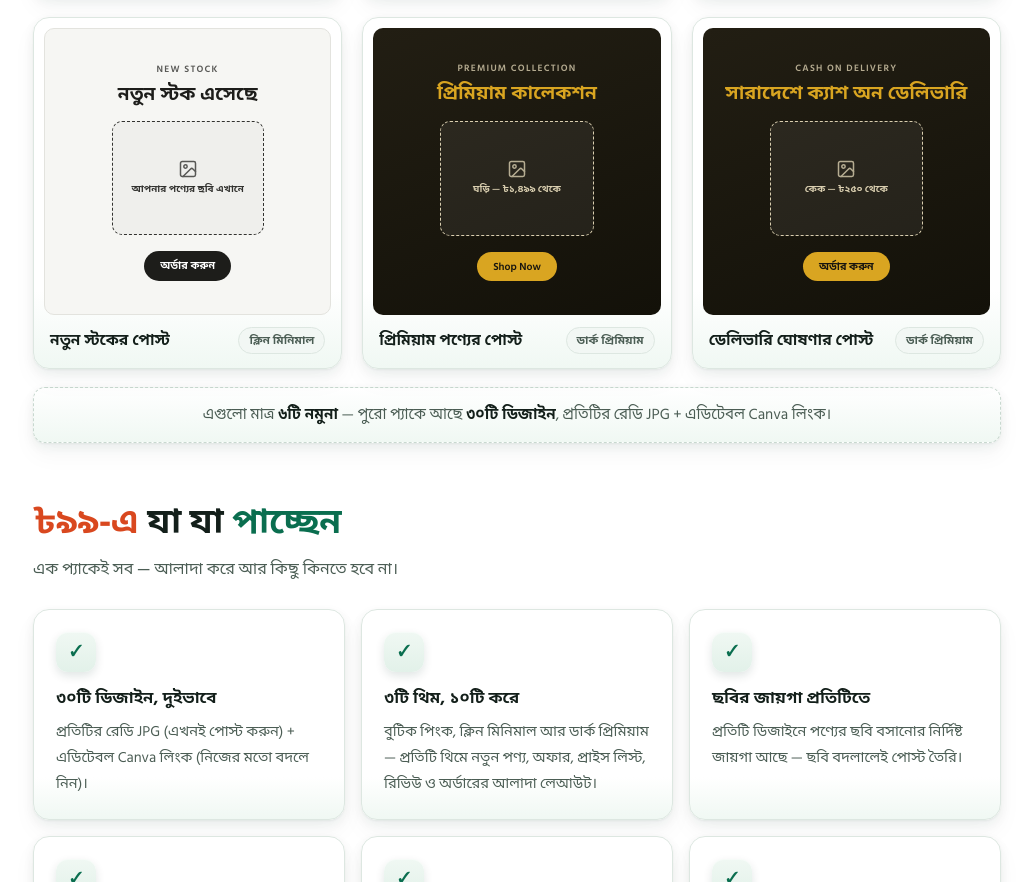
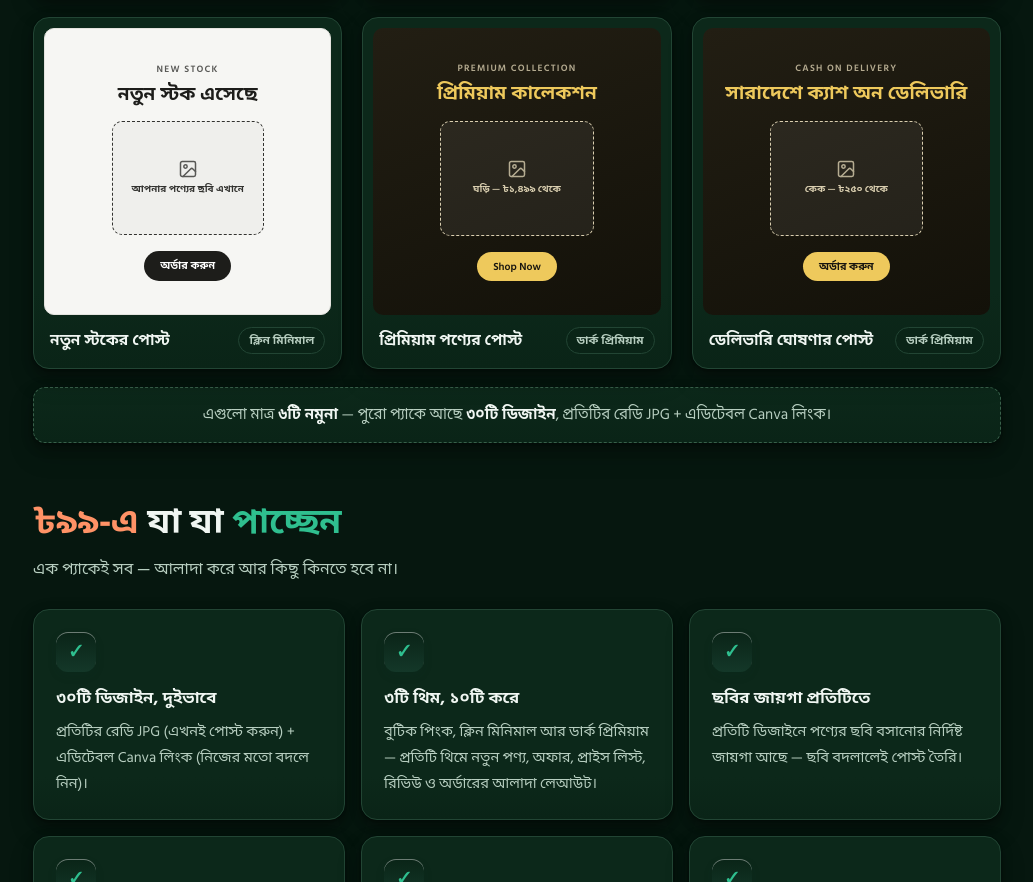
Before and after one commit to digikitsbd/digikitsbd.github.io, a plain HTML site: page index.html in a window 1280 px wide. Shown: the part 1795-2677 px from the top of the page, without its empty margins (123-1156 px from the left). Drawn offline with Linux system fonts and the light colour scheme.

Commit message:
Add files via upload

```diff
--- a/index.html
+++ b/index.html
@@ -3,7 +3,7 @@
   <head>
     <meta charset="utf-8" />
     <meta name="viewport" content="width=device-width, initial-scale=1, viewport-fit=cover" />
-    <meta name="color-scheme" content="light dark" />
+    <meta name="color-scheme" content="dark" />
     <script>
       // Refresh/reload should always open the page from the top,
       // not restore the previous scroll position.
@@ -129,75 +129,40 @@
       button, [role="button"], select, summary, input:not([type="checkbox"], [type="radio"]) { min-height: 2.25rem; }
 
       :root {
-        --bg: #ffffff;
-        --bg-soft: #f2f7f4;
-        --bg-softer: #e9f2ec;
-        --bg-band: #0a3527;
-        --bg-band-2: #0d4534;
-        --ink: #131f1a;
-        --ink-soft: #4b5d54;
-        --ink-faint: #71837a;
-        --line: #dde7e1;
-        --line-strong: #c8d8cf;
-        --brand: #0a6e4f;
-        --brand-dark: #07573e;
-        --brand-deep: #06402d;
-        --brand-soft: #e2f1e9;
-        --brand-tint: #f0f8f3;
-        --accent: #d9481f;
-        --accent-strong: #b2340d;
-        --accent-soft: #fdf0ea;
-        --gold: #b8860b;
-        --gold-bright: #d9a521;
-        --price-now: #05573d;
-        --price-was: #38503f;
-        --card: #ffffff;
-        --shadow-sm: 0 1px 2px rgba(10, 53, 39, .05), 0 4px 12px rgba(10, 53, 39, .06), 0 12px 24px rgba(10, 53, 39, .04);
-        --shadow: 0 2px 4px rgba(10, 53, 39, .05), 0 10px 20px rgba(10, 53, 39, .07), 0 20px 38px rgba(10, 53, 39, .08);
-        --shadow-lg: 0 4px 8px rgba(10, 53, 39, .06), 0 16px 32px rgba(10, 53, 39, .10), 0 32px 56px rgba(10, 53, 39, .10);
-        --shadow-lift: 0 3px 6px rgba(10, 53, 39, .06), 0 14px 28px rgba(10, 53, 39, .10), 0 26px 48px rgba(10, 53, 39, .09);
-        --gold-line: rgba(217, 165, 33, .55);
+        color-scheme: dark;
+        --bg: #06170f;
+        --bg-soft: #0a2417;
+        --bg-softer: #10301f;
+        --bg-band: #04150d;
+        --bg-band-2: #0a2c1f;
+        --ink: #f0f6f2;
+        --ink-soft: #b7cec0;
+        --ink-faint: #8ba496;
+        --line: #224534;
+        --line-strong: #38604a;
+        --brand: #2fbf8f;
+        --brand-dark: #8adbbd;
+        --brand-deep: #a9e8cf;
+        --brand-soft: #143829;
+        --brand-tint: #0a2417;
+        --accent: #ff9266;
+        --accent-strong: #ffab85;
+        --accent-soft: #38221a;
+        --gold: #d9a521;
+        --gold-bright: #eec95c;
+        --price-now: #ffd166;
+        --price-was: #d7e6dc;
+        --card: #0c281a;
+        --shadow-sm: 0 1px 2px rgba(0,0,0,.28), 0 4px 12px rgba(0,0,0,.30), 0 12px 24px rgba(0,0,0,.22);
+        --shadow: 0 2px 4px rgba(0,0,0,.30), 0 10px 20px rgba(0,0,0,.36), 0 20px 38px rgba(0,0,0,.32);
+        --shadow-lg: 0 4px 8px rgba(0,0,0,.34), 0 16px 32px rgba(0,0,0,.44), 0 32px 56px rgba(0,0,0,.40);
+        --shadow-lift: 0 3px 6px rgba(0,0,0,.34), 0 14px 28px rgba(0,0,0,.44), 0 26px 48px rgba(0,0,0,.38);
+        --gold-line: rgba(238, 201, 92, .55);
         --pink-bg: #fce7ef;
         --pink-mid: #f6c3d5;
         --pink-ink: #7d1a44;
         --pink-deep: #cf2e6b;
         --radius: 16px;
-      }
-      @media (prefers-color-scheme: dark) {
-        :root {
-          --bg: #0d1512;
-          --bg-soft: #14211b;
-          --bg-softer: #1a2b22;
-          --bg-band: #071f16;
-          --bg-band-2: #0a2c1f;
-          --ink: #edf4f0;
-          --ink-soft: #a7bcb1;
-          --ink-faint: #84998d;
-          --line: #263a31;
-          --line-strong: #355144;
-          --brand: #34b98c;
-          --brand-dark: #8adbbd;
-          --brand-deep: #b5ecd6;
-          --brand-soft: #173327;
-          --brand-tint: #12241c;
-          --accent: #ff9266;
-          --accent-strong: #ffab85;
-          --accent-soft: #38221a;
-          --gold: #d9a521;
-          --gold-bright: #eec95c;
-          --price-now: #4ade80;
-          --price-was: #c9ddd1;
-          --card: #14211b;
-          --shadow-sm: 0 1px 2px rgba(0,0,0,.22), 0 4px 12px rgba(0,0,0,.24), 0 12px 24px rgba(0,0,0,.18);
-          --shadow: 0 2px 4px rgba(0,0,0,.24), 0 10px 20px rgba(0,0,0,.30), 0 20px 38px rgba(0,0,0,.28);
-          --shadow-lg: 0 4px 8px rgba(0,0,0,.28), 0 16px 32px rgba(0,0,0,.38), 0 32px 56px rgba(0,0,0,.36);
-          --shadow-lift: 0 3px 6px rgba(0,0,0,.28), 0 14px 28px rgba(0,0,0,.38), 0 26px 48px rgba(0,0,0,.34);
-          --gold-line: rgba(238, 201, 92, .55);
-          --pink-bg: #3a1e2c;
-          --pink-mid: #5c3049;
-          --pink-ink: #f7c9da;
-          --pink-deep: #ec74a2;
-        }
       }
 
       * { box-sizing: border-box; }
@@ -229,18 +194,14 @@
       }
       .btn:active { transform: translateY(1px); }
       .btn-primary {
-        background: linear-gradient(180deg, #0d8a5f 0%, var(--brand) 48%, var(--brand-dark) 100%);
+        background: linear-gradient(180deg, #0d8a5f 0%, #0a6e4f 48%, #07573e 100%);
         color: #fff;
         box-shadow: inset 0 1px 0 rgba(255,255,255,.28), inset 0 -2px 0 rgba(0,0,0,.14), 0 2px 6px rgba(10,110,79,.22), 0 12px 26px rgba(10,110,79,.28);
       }
       .btn-primary:hover {
-        background: linear-gradient(180deg, #0e9670 0%, var(--brand) 45%, var(--brand-dark) 100%);
+        background: linear-gradient(180deg, #0e9670 0%, #0a6e4f 45%, #07573e 100%);
         transform: translateY(-2px);
         box-shadow: inset 0 1px 0 rgba(255,255,255,.30), inset 0 -2px 0 rgba(0,0,0,.14), 0 4px 8px rgba(10,110,79,.22), 0 18px 34px rgba(10,110,79,.32);
-      }
-      @media (prefers-color-scheme: dark) {
-        .btn-primary { background: linear-gradient(180deg, #5cc79d 0%, var(--brand) 48%, #249e74 100%); color: #07130d; }
-        .btn-primary:hover { background: linear-gradient(180deg, #6fd3ab 0%, var(--brand) 45%, #249e74 100%); color: #07130d; }
       }
       .btn-ghost {
         background: linear-gradient(180deg, var(--card) 0%, var(--bg-soft) 100%); color: var(--ink); border-color: var(--line-strong);
@@ -261,12 +222,11 @@
       .hero-tag {
         display: inline-flex; align-items: center; gap: 9px;
         font-size: 1.08rem; font-weight: 700; color: #ffffff;
-        background: linear-gradient(180deg, #0d8a5f 0%, var(--brand) 50%, var(--brand-dark) 100%);
-        border: 1.5px solid var(--brand-dark);
+        background: linear-gradient(180deg, #0d8a5f 0%, #0a6e4f 50%, #07573e 100%);
+        border: 1.5px solid #07573e;
         padding: 9px 18px 9px 14px; border-radius: 999px; margin-bottom: 20px;
         box-shadow: inset 0 1px 0 rgba(255,255,255,.28), inset 0 -2px 0 rgba(0,0,0,.12), 0 2px 6px rgba(10,110,79,.20), 0 12px 24px rgba(10,110,79,.26); letter-spacing: .01em;
       }
-      @media (prefers-color-scheme: dark) { .hero-tag { color: #07130d; background: linear-gradient(120deg, #34b98c, #8adbbd); border-color: #34b98c; } }
       .hero-tag .dot { width: 9px; height: 9px; border-radius: 50%; background: #ffd166; flex: 0 0 auto; box-shadow: 0 0 0 3px rgba(255,255,255,.25); }
       .hero h1 { font-size: clamp(2.35rem, 5.6vw, 3.65rem); font-weight: 800; line-height: 1.22; color: var(--ink); }
       .hero h1 .hl { color: var(--brand); white-space: nowrap; }
@@ -278,12 +238,10 @@
       .hero-points li { display: flex; gap: 11px; align-items: flex-start; font-weight: 600; font-size: 1.09rem; line-height: 1.55; color: var(--ink); }
       .hero-points .tick {
         flex: 0 0 auto; width: 22px; height: 22px; border-radius: 50%; margin-top: 3px;
-        background: linear-gradient(180deg, #0d8a5f, var(--brand-dark)); color: #fff; font-size: .78rem; font-weight: 700;
+        background: linear-gradient(180deg, #0d8a5f, #07573e); color: #fff; font-size: .78rem; font-weight: 700;
         display: flex; align-items: center; justify-content: center;
         box-shadow: inset 0 1px 0 rgba(255,255,255,.30), 0 3px 8px rgba(10,110,79,.30), 0 0 0 2px rgba(217,165,33,.22);
       }
-      @media (prefers-color-scheme: dark) { .hero-points .tick { color: #fff; } }
-
       .price-card {
         margin-top: 28px; background: linear-gradient(160deg, var(--card) 52%, var(--brand-tint));
         border: 1.5px solid var(--line-strong);
@@ -303,12 +261,11 @@
       .hero-copy-btn {
         font-family: inherit; font-size: .9rem; font-weight: 700; line-height: 1.3;
         padding: 7px 16px; border-radius: 999px; cursor: pointer; min-height: 36px;
-        background: linear-gradient(180deg, #0d8a5f, var(--brand-dark)); color: #fff; border: 1.5px solid var(--brand-dark);
+        background: linear-gradient(180deg, #0d8a5f, #07573e); color: #fff; border: 1.5px solid #07573e;
         box-shadow: inset 0 1px 0 rgba(255,255,255,.28), 0 4px 10px rgba(10,110,79,.24);
         transition: background .15s ease, transform .15s ease, box-shadow .15s ease; white-space: nowrap;
       }
-      .hero-copy-btn:hover { background: linear-gradient(180deg, #0e9670, var(--brand-dark)); transform: translateY(-1px); box-shadow: inset 0 1px 0 rgba(255,255,255,.30), 0 7px 14px rgba(10,110,79,.28); }
-      @media (prefers-color-scheme: dark) { .hero-copy-btn { color: #fff; } .hero-copy-btn:hover { color: #fff; } }
+      .hero-copy-btn:hover { background: linear-gradient(180deg, #0e9670, #07573e); transform: translateY(-1px); box-shadow: inset 0 1px 0 rgba(255,255,255,.30), 0 7px 14px rgba(10,110,79,.28); }
       .hero-copy-ok { display: none; font-size: .92rem; font-weight: 700; color: var(--brand); }
 
       /* Hero visual */
@@ -356,7 +313,6 @@
       .theme-pink { background: linear-gradient(160deg, var(--pink-bg), var(--pink-mid)); color: var(--pink-ink); }
       .theme-pink .mock-chip { background: var(--pink-deep); color: #fff; }
       .theme-minimal { background: #f6f6f3; color: #1d1d1a; border: 1px solid #e3e3de; }
-      @media (prefers-color-scheme: dark) { .theme-minimal { background: #ededeb; } }
       .theme-minimal .mock-chip { background: #1d1d1a; color: #fff; }
       .theme-dark { background: linear-gradient(160deg, #221e13, #131109); color: #efe3c2; }
       .theme-dark .mock-title { color: var(--gold-bright); }
@@ -379,7 +335,6 @@
         display: flex; align-items: center; justify-content: center; color: var(--brand);
       }
       .trust-item strong { display: block; font-weight: 700; font-size: 1.08rem; line-height: 1.35; color: var(--brand-deep); }
-      @media (prefers-color-scheme: dark) { .trust-item strong { color: var(--brand-deep); } }
       .trust-item span { font-size: .96rem; color: var(--ink-soft); line-height: 1.5; display: block; font-weight: 500; }
 
       /* ---------- Sections ---------- */
@@ -401,9 +356,7 @@
         min-height: 42px; transition: border-color .15s ease, color .15s ease, background .15s ease, transform .15s ease, box-shadow .15s ease;
       }
       .filter-btn:hover { border-color: var(--brand); color: var(--brand); transform: translateY(-1px); box-shadow: var(--shadow-lift); }
-      .filter-btn[aria-pressed="true"] { background: linear-gradient(180deg, #0d8a5f, var(--brand-dark)); border-color: var(--brand-dark); color: #fff; box-shadow: inset 0 1px 0 rgba(255,255,255,.28), 0 8px 18px rgba(10,110,79,.26); }
-      @media (prefers-color-scheme: dark) { .filter-btn[aria-pressed="true"] { color: #fff; } }
-
+      .filter-btn[aria-pressed="true"] { background: linear-gradient(180deg, #0d8a5f, #07573e); border-color: #07573e; color: #fff; box-shadow: inset 0 1px 0 rgba(255,255,255,.28), 0 8px 18px rgba(10,110,79,.26); }
       .preview-grid { display: grid; grid-template-columns: repeat(3, 1fr); gap: 20px; }
       .preview-card {
         display: flex; flex-direction: column; gap: 0;
@@ -478,12 +431,11 @@
       }
       .step:hover { transform: translateY(-3px); box-shadow: var(--shadow-lift); border-color: var(--gold-line); }
       .step .step-no {
-        width: 38px; height: 38px; border-radius: 50%; background: linear-gradient(180deg, #0d8a5f, var(--brand-dark)); color: #fff;
+        width: 38px; height: 38px; border-radius: 50%; background: linear-gradient(180deg, #0d8a5f, #07573e); color: #fff;
         font-weight: 700; font-size: 1.05rem; display: flex; align-items: center; justify-content: center;
         margin-bottom: 13px; font-family: "Archivo", sans-serif;
         box-shadow: inset 0 1px 0 rgba(255,255,255,.30), 0 6px 14px rgba(10,110,79,.25), 0 0 0 3px rgba(217,165,33,.20);
       }
-      @media (prefers-color-scheme: dark) { .step .step-no { color: #fff; } }
       .step strong { display: block; font-weight: 700; font-size: 1.12rem; margin-bottom: 5px; color: var(--brand-deep); }
       .step p { color: var(--ink-soft); font-size: 1rem; line-height: 1.6; }
 
@@ -507,11 +459,10 @@
       .sum-row .strike { display: inline-block; text-decoration: line-through; text-decoration-thickness: 2.5px; text-decoration-color: currentColor; margin-right: 16px; padding: 0 2px; color: var(--price-was); font-weight: 700; font-size: 1.5rem; line-height: 1.2; vertical-align: baseline; }
       .sum-total { font-size: 1.55rem; font-weight: 800; color: var(--price-now); }
       .launch-pill {
-        margin-top: 16px; background: linear-gradient(180deg, var(--accent-soft), #fbe3d6); color: var(--accent-strong);
+        margin-top: 16px; background: linear-gradient(180deg, #452a1e, var(--accent-soft)); color: var(--accent-strong);
         border-radius: 10px; padding: 12px 14px; font-weight: 700; font-size: .98rem; line-height: 1.5;
         box-shadow: inset 0 1px 0 rgba(255,255,255,.5), 0 4px 10px rgba(179, 52, 13, .10);
       }
-      @media (prefers-color-scheme: dark) { .launch-pill { background: linear-gradient(180deg, #452a1e, var(--accent-soft)); } }
       .pay-methods { display: flex; gap: 10px; margin-top: 14px; }
       .pay-badge {
         flex: 1; text-align: center; border: 1.5px solid var(--line); border-radius: 10px;
@@ -530,9 +481,8 @@
         padding: 3px 8px; display: inline-flex; align-items: center; flex: 0 0 auto;
       }
       .radio-logo img { height: 21px; width: auto; display: block; }
-      .pay-bkash { color: #c40e54; }
-      .pay-nagad { color: #dd4f16; }
-      @media (prefers-color-scheme: dark) { .pay-bkash { color: #ff7dab; } .pay-nagad { color: #ffa07a; } }
+      .pay-bkash { color: #ff7dab; }
+      .pay-nagad { color: #ffa07a; }
       .pay-number {
         margin-top: 14px; background: linear-gradient(180deg, var(--card), var(--brand-tint)); border: 1.5px solid var(--brand);
         border-radius: 12px; padding: 16px 14px 14px; text-align: center;
@@ -547,12 +497,11 @@
       .pay-copy-btn {
         margin-top: 10px; font-family: inherit; font-size: .92rem; font-weight: 700;
         padding: 8px 18px; border-radius: 999px; cursor: pointer; min-height: 38px;
-        background: linear-gradient(180deg, #0d8a5f, var(--brand-dark)); color: #fff; border: 1.5px solid var(--brand-dark);
+        background: linear-gradient(180deg, #0d8a5f, #07573e); color: #fff; border: 1.5px solid #07573e;
         box-shadow: inset 0 1px 0 rgba(255,255,255,.28), 0 4px 10px rgba(10,110,79,.24);
         transition: background .15s ease, transform .15s ease, box-shadow .15s ease;
       }
-      .pay-copy-btn:hover { background: linear-gradient(180deg, #0e9670, var(--brand-dark)); transform: translateY(-1px); box-shadow: inset 0 1px 0 rgba(255,255,255,.30), 0 7px 14px rgba(10,110,79,.28); }
-      @media (prefers-color-scheme: dark) { .pay-copy-btn { color: #fff; } .pay-copy-btn:hover { color: #fff; } }
+      .pay-copy-btn:hover { background: linear-gradient(180deg, #0e9670, #07573e); transform: translateY(-1px); box-shadow: inset 0 1px 0 rgba(255,255,255,.30), 0 7px 14px rgba(10,110,79,.28); }
       .pay-copy-ok { display: none; margin-top: 8px; font-size: .9rem; font-weight: 700; color: var(--brand); }
       .sum-safe { margin-top: 14px; font-size: .88rem; color: var(--ink-faint); display: flex; gap: 7px; align-items: flex-start; }
       .sum-safe svg { flex: 0 0 auto; margin-top: 2px; }
@@ -586,8 +535,7 @@
       }
       .radio-card input { width: 18px; height: 18px; accent-color: var(--brand); flex: 0 0 auto; }
       .radio-card:has(input:checked) { border-color: var(--brand); background: linear-gradient(180deg, var(--brand-tint), var(--brand-soft)); box-shadow: inset 0 0 0 1px var(--brand), var(--shadow-sm); }
-      .form-error { color: #c92a2a; font-weight: 600; display: none; background: #fdf0f0; border-radius: 8px; padding: 10px 14px; }
-      @media (prefers-color-scheme: dark) { .form-error { color: #ff9c9c; background: #382020; } }
+      .form-error { color: #ff9c9c; font-weight: 600; display: none; background: #382020; border-radius: 8px; padding: 10px 14px; }
 
       .order-result {
         display: none; margin-top: 20px; border: 1.5px solid var(--brand);
@@ -595,8 +543,7 @@
         box-shadow: inset 0 3px 0 var(--gold-line), var(--shadow);
       }
       .order-result h3 { font-size: 1.1rem; margin-bottom: 8px; color: var(--brand-dark); display: flex; align-items: center; gap: 9px; }
-      .order-result h3 .ok-ico { width: 28px; height: 28px; border-radius: 50%; background: linear-gradient(180deg, #0d8a5f, var(--brand-dark)); color: #fff; display: inline-flex; align-items: center; justify-content: center; font-size: .85rem; flex: 0 0 auto; box-shadow: inset 0 1px 0 rgba(255,255,255,.30), 0 4px 10px rgba(10,110,79,.28), 0 0 0 2px rgba(217,165,33,.22); }
-      @media (prefers-color-scheme: dark) { .order-result h3 .ok-ico { color: #fff; } }
+      .order-result h3 .ok-ico { width: 28px; height: 28px; border-radius: 50%; background: linear-gradient(180deg, #0d8a5f, #07573e); color: #fff; display: inline-flex; align-items: center; justify-content: center; font-size: .85rem; flex: 0 0 auto; box-shadow: inset 0 1px 0 rgba(255,255,255,.30), 0 4px 10px rgba(10,110,79,.28), 0 0 0 2px rgba(217,165,33,.22); }
       .order-result p { color: var(--ink-soft); font-size: .97rem; }
       .order-result pre {
         white-space: pre-wrap; word-break: break-word; font-family: inherit; font-size: .98rem; line-height: 1.6;
@@ -612,13 +559,12 @@
       .btn-messenger svg { flex: 0 0 auto; }
       .result-actions .btn-messenger { flex: 1 1 100%; min-height: 60px; padding: 14px 24px; font-size: 1.14rem; }
       .btn-share {
-        background: linear-gradient(180deg, #0d8a5f 0%, var(--brand) 48%, var(--brand-dark) 100%); color: #fff;
+        background: linear-gradient(180deg, #0d8a5f 0%, #0a6e4f 48%, #07573e 100%); color: #fff;
         box-shadow: inset 0 1px 0 rgba(255,255,255,.28), inset 0 -2px 0 rgba(0,0,0,.14), 0 2px 6px rgba(10,110,79,.22), 0 12px 24px rgba(10,110,79,.26);
         flex: 1 1 100%; min-height: 54px; padding: 12px 24px; font-size: 1.05rem;
       }
-      .btn-share:hover { background: linear-gradient(180deg, #0e9670 0%, var(--brand) 45%, var(--brand-dark) 100%); color: #fff; transform: translateY(-2px); box-shadow: inset 0 1px 0 rgba(255,255,255,.30), inset 0 -2px 0 rgba(0,0,0,.14), 0 4px 8px rgba(10,110,79,.22), 0 18px 32px rgba(10,110,79,.30); }
+      .btn-share:hover { background: linear-gradient(180deg, #0e9670 0%, #0a6e4f 45%, #07573e 100%); color: #fff; transform: translateY(-2px); box-shadow: inset 0 1px 0 rgba(255,255,255,.30), inset 0 -2px 0 rgba(0,0,0,.14), 0 4px 8px rgba(10,110,79,.22), 0 18px 32px rgba(10,110,79,.30); }
       .btn-share svg { flex: 0 0 auto; }
-      @media (prefers-color-scheme: dark) { .btn-share { color: #fff; } .btn-share:hover { color: #fff; } }
       .copy-ok { font-weight: 600; color: var(--brand); display: none; }
 
       /* FAQ */
```
